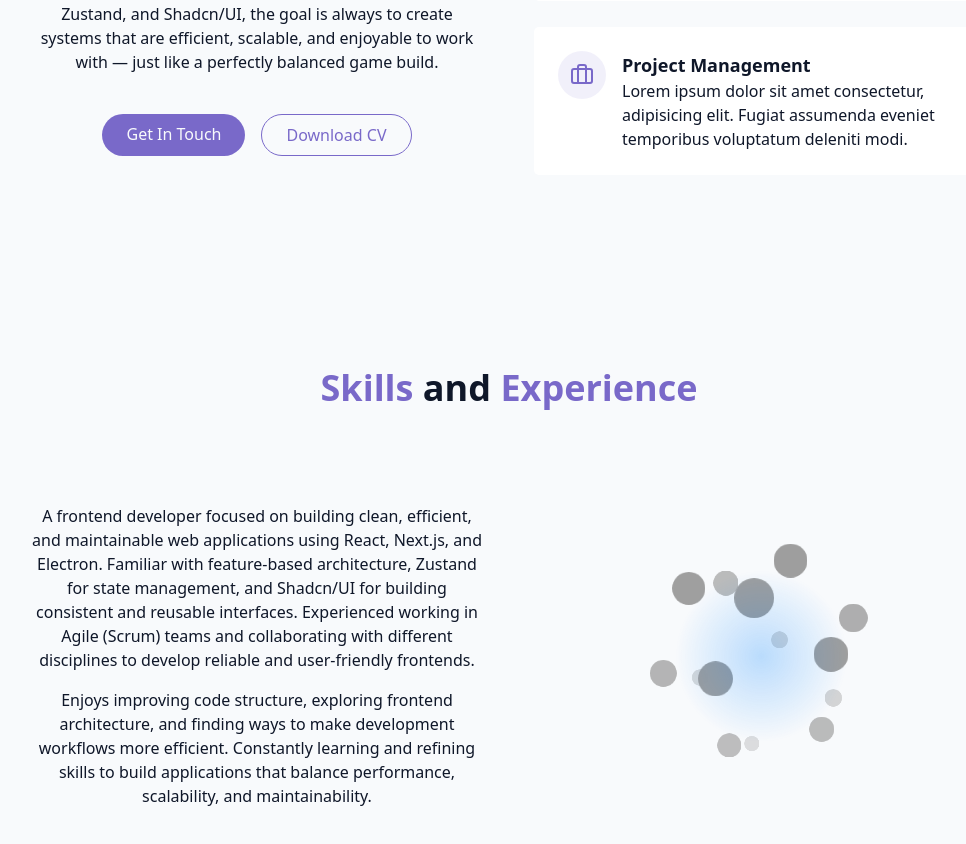
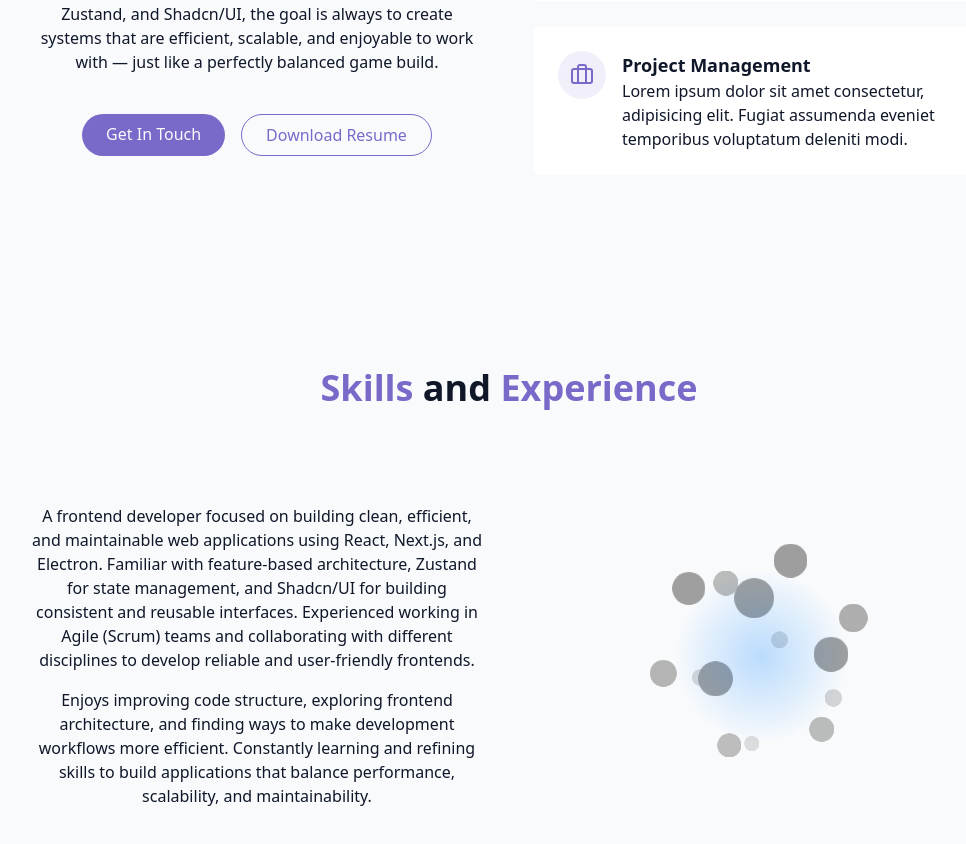
Before and after one commit to Andrei-Cervantes/portfolio, a React (Vite) app: page / in a window 1280 px wide. Shown: the part 1306-2150 px from the top of the page, without its empty margins (131-1097 px from the left). Built offline with nearby package versions, Linux system fonts and the light colour scheme.

Commit message:
redirect to about section download button to resume link

```diff
--- a/src/components/Sections/AboutSection.tsx
+++ b/src/components/Sections/AboutSection.tsx
@@ -41,11 +41,12 @@
               </a>
 
               <a
-                href="#contact"
+                href="https://drive.google.com/file/d/1mW6Ql-e_6SJ5g2tbp9KeRk36oaKYCJOQ/view?usp=drive_link"
+                target="_blank"
                 className="px-6 py-2 rounded-full border border-primary text-primary hover:bg-primary/10 transition-colors duration-300"
               >
                 {" "}
-                Download CV
+                Download Resume
               </a>
             </div>
           </div>
```
